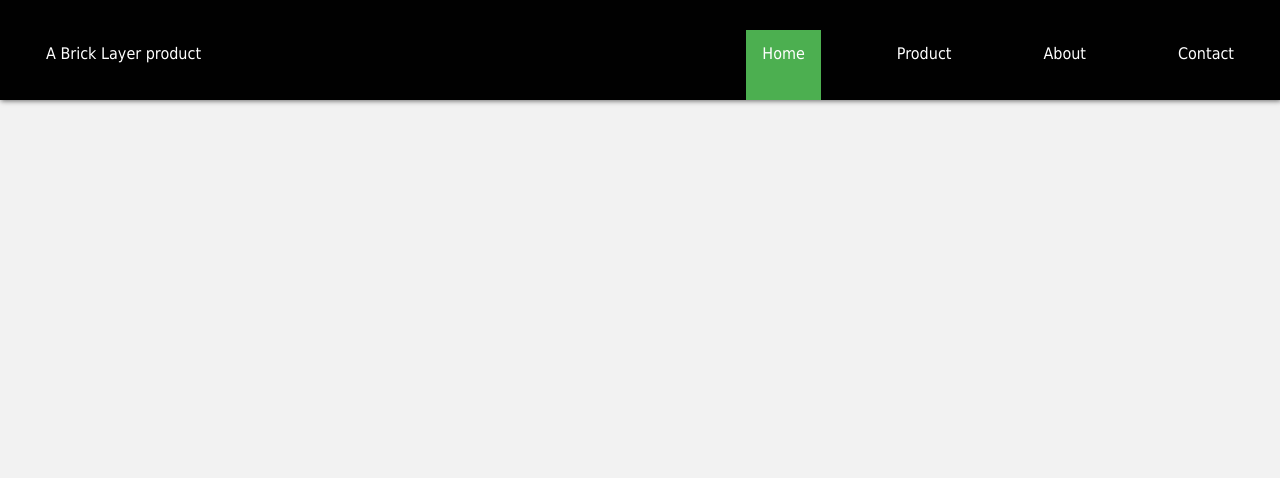
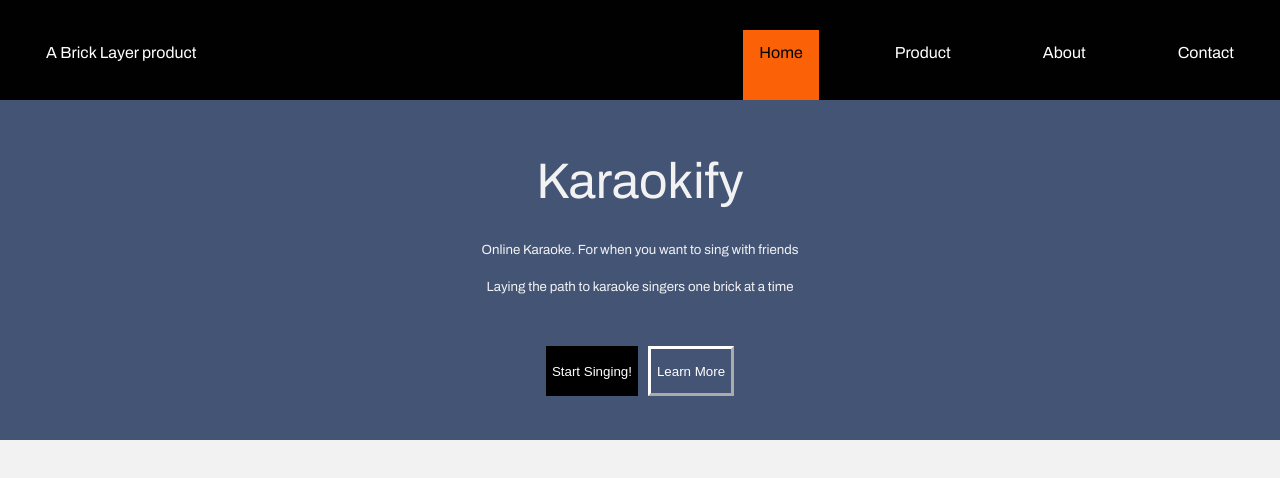
Before and after one commit to kizielinski/BH7, a plain HTML site: page Karaokify/karaokify.html in a window 1280 px wide. Drawn offline with nearby package versions, Linux system fonts and the light colour scheme.

Commit message:
Addition of header center page content

```diff
--- a/Karaokify/assets/style.css
+++ b/Karaokify/assets/style.css
@@ -1,7 +1,7 @@
 body {
     background-color: #f2f2f2;
     margin: 0px;
-    font-family: tahoma;
+    font-family: 'Archivo', sans-serif;
     color: #282828;
 }
 
@@ -48,5 +48,38 @@ li a:hover:not(.active) {
 }
 
 .active {
-    background-color: #4CAF50;
+    background-color: rgba(251, 97, 7, 1);
+    color: black;
 }
+
+.header-info{
+    padding: 20px;
+    background-color: rgba(67, 84, 117, 1);
+    justify-content: center;
+    text-align: center;
+    color: #f2f2f2;
+    height: 300px;
+}
+.h1, .h5{
+    font-weight: normal !important;
+}
+.header-buttons {
+    margin-top:10px;
+
+}
+.header-button {
+    margin-top:30px;
+    height: 50px;
+    background-color: black;
+    color: white;
+    border-width: 0;
+}
+.start-button {
+    margin-right: 5px;
+}
+.outline-styling {
+    margin-left: 5px;
+    border-color: white;
+    border-width: 3px;
+    background-color: transparent;
+}
--- a/Karaokify/karaokify.html
+++ b/Karaokify/karaokify.html
@@ -7,6 +7,9 @@
     <link rel="stylesheet" href="./assets/style.css" />
     <!-- Import Vue.js -->
     <script src="https://unpkg.com/vue@3.0.0-beta.12/dist/vue.global.js"></script>
+    <style>
+        @import url('https://fonts.googleapis.com/css2?family=Archivo&display=swap');
+    </style>
 </head>
 <body>
 <div id="app">
@@ -17,7 +20,19 @@
         <li><a href="">Product</a></li>
         <li><a class="active" href="#home">Home</a></li>
     </ul>
-
+    <div class="header-info">
+        <h1>Karaokify</h1>
+        <h5>Online Karaoke. For when you want to sing with friends</h5>
+        <h5>Laying the path to karaoke singers one brick at a time</h5>
+        <div class="header-buttons">
+            <button class="header-button start-button">
+                Start Singing!
+            </button>
+            <button class="header-button outline-styling">
+                Learn More
+            </button>
+        </div>
+    </div>
 </div>
 
 <!-- Import App -->
```
